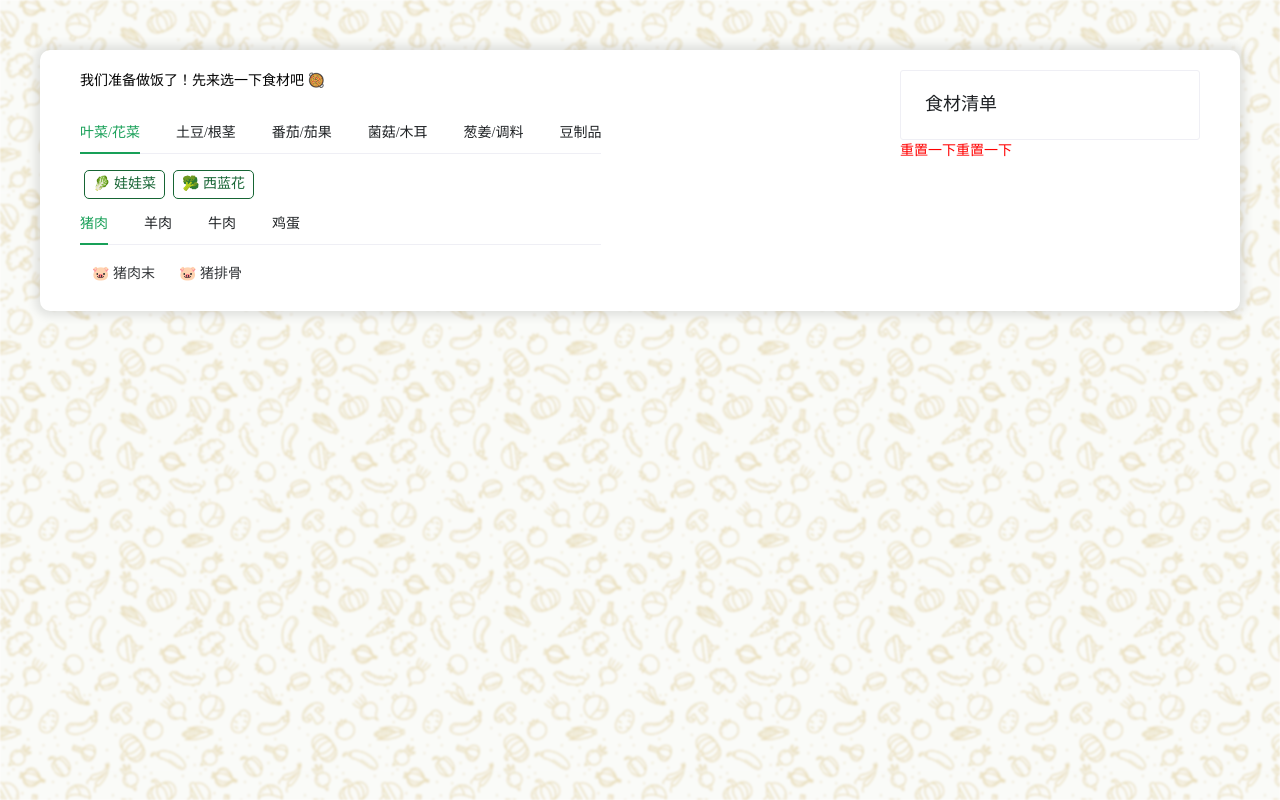
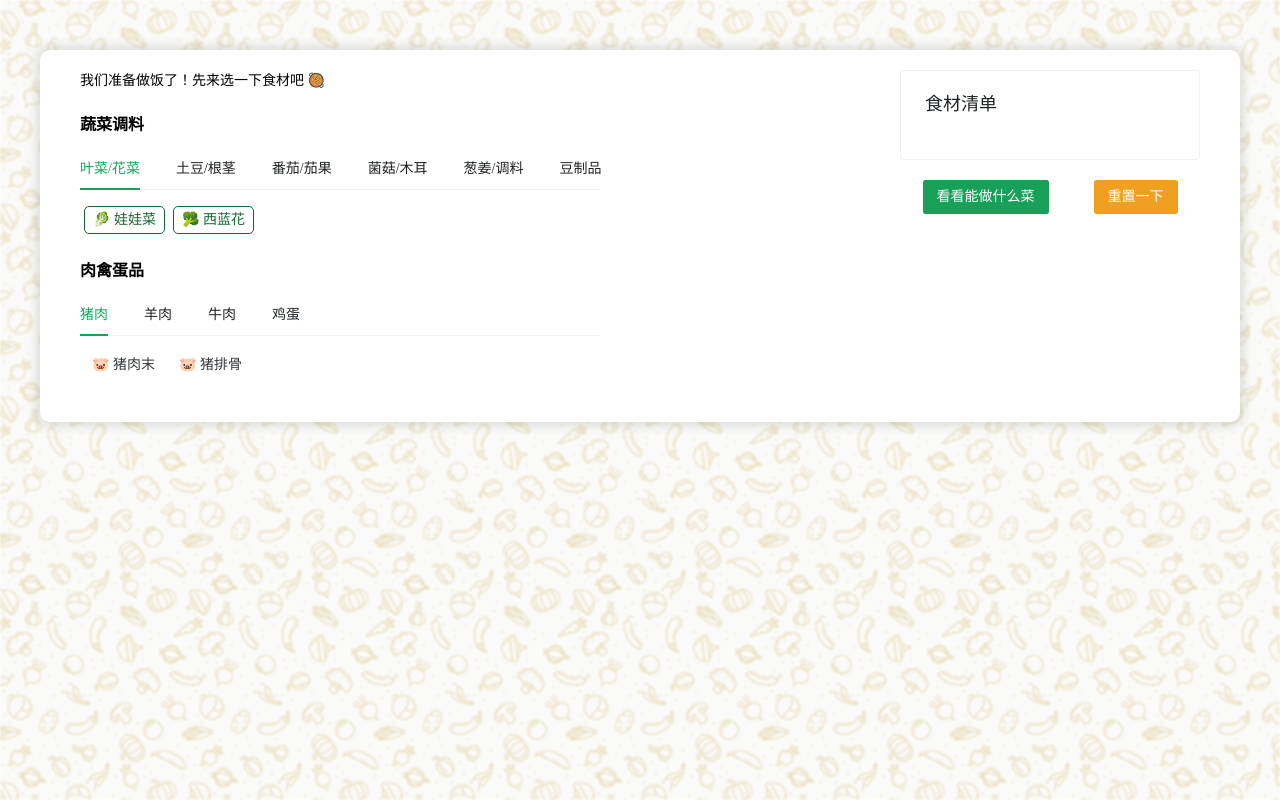
Before and after one commit to ursazoo/cook-master, a Vue app: page / in a window 1280 px wide. Built offline with nearby package versions, Linux system fonts and the light colour scheme; a web font is replaced by a local one.

Commit message:
feat: 完成基本功能开发

```diff
--- a/src/App.vue
+++ b/src/App.vue
@@ -1,11 +1,15 @@
-<script setup lang="ts"></script>
+<template>
+  <n-config-provider inline-theme-disabled>
+    <div class="container">
+      <div class="background" />
+      <RouterView />
+    </div>
+  </n-config-provider>
+</template>
 
-<template>
-  <div class="container">
-    <div class="background" />
-    <RouterView />
-  </div>
-</template>
+<script setup lang="ts">
+import { NConfigProvider } from 'naive-ui';
+</script>
 
 <style lang="scss" scoped>
 .background {
--- a/src/components/filter-compose/FilterCompose.vue
+++ b/src/components/filter-compose/FilterCompose.vue
@@ -1,7 +1,8 @@
 <template>
   <div class="filterComposeContainer">
-    <div style="margin-bottom: 20px">我们准备做饭了！先来选一下食材吧 🥘</div>
-    <div>
+    <div class="title">我们准备做饭了！先来选一下食材吧 🥘</div>
+    <div class="filter-container">
+      <div class="filter-title">蔬菜调料</div>
       <n-tabs type="line" animated class="tagsContainer">
         <n-tab-pane
           v-for="label in vegetableTypes"
@@ -20,7 +21,8 @@
         </n-tab-pane>
       </n-tabs>
     </div>
-    <div>
+    <div class="filter-container">
+      <div class="filter-title">肉禽蛋品</div>
       <n-tabs type="line" animated class="tagsContainer">
         <n-tab-pane
           v-for="label in meatTypes"
@@ -175,6 +177,19 @@ function onSelect(type: TIngredient, ingredient: any) {
 </script>
 
 <style lang="scss" scoped>
+.title {
+  margin-bottom: 20px;
+}
+
+.filter-title {
+  margin-bottom: 10px;
+  font-size: 16px;
+  font-weight: bold;
+}
+
+.filter-container {
+  margin-bottom: 20px;
+}
 .n-tab-pane {
   display: flex;
   flex-wrap: wrap;
--- /dev/null
+++ b/src/components/icons/SVGClose.vue
@@ -0,0 +1,18 @@
+<template>
+  <svg
+    t="1677550196855"
+    class="icon"
+    viewBox="0 0 1024 1024"
+    version="1.1"
+    xmlns="http://www.w3.org/2000/svg"
+    p-id="9318"
+    width="30"
+    height="30"
+  >
+    <path
+      d="M997.546667 154.225778L639.772444 512l357.774223 357.774222a90.339556 90.339556 0 0 1-127.772445 127.772445L512 639.772444l-357.774222 357.774223a90.339556 90.339556 0 0 1-127.772445-127.772445L384.227556 512 26.453333 154.225778A90.339556 90.339556 0 0 1 154.225778 26.453333L512 384.227556 869.774222 26.453333a90.339556 90.339556 0 0 1 127.772445 127.772445z"
+      fill="#d81e06"
+      p-id="9319"
+    ></path>
+  </svg>
+</template>
--- a/src/components/summary-card/SummaryCard.vue
+++ b/src/components/summary-card/SummaryCard.vue
@@ -1,51 +1,212 @@
 <template>
   <div class="summaryCardContainer">
-    <NCard title="食材清单" style="width: 300px">
-      <div v-if="store.ingredients?.vegetable?.length">蔬菜调料</div>
-      <div v-for="item in store.ingredients?.vegetable">
+    <NCard title="食材清单" class="cardContainer">
+      <n-collapse
+        arrow-placement="right"
+        accordion
+        :expanded-names="expandedName"
+        @item-header-click="onExpandClick($event)"
+      >
+        <template v-for="type in store.ingredientTypes">
+          <n-collapse-item
+            v-if="store.ingredients[type]?.length"
+            :title="`${EIngredient[type]} x ${store.ingredients?.[type]?.length}`"
+            :name="type"
+          >
+            <div
+              v-for="item in store.ingredients?.[type]"
+              class="ingredientItem"
+              @mouseenter="onMouseEnter(item.id)"
+              @mouseleave="onMouseLeave()"
+            >
+              <div class="ingredientName">{{ `${item.emoji} ${item.name}` }}</div>
+              <SVGClose
+                v-if="hoverId === item.id"
+                class="closeIcon"
+                @click="store.remove(type, item)"
+              />
+            </div>
+          </n-collapse-item>
+        </template>
+        <!-- <n-collapse-item
+          v-if="store.ingredients?.vegetable?.length"
+          :title="`${EIngredient.vegetable} x ${store.ingredients?.vegetable?.length}`"
+          name="vegetable"
+        >
+          <div
+            v-for="item in store.ingredients?.vegetable"
+            class="ingredientItem"
+            @mouseenter="onMouseEnter(item.id)"
+            @mouseleave="onMouseLeave()"
+          >
+            <div class="ingredientName">{{ `${item.emoji} ${item.name}` }}</div>
+            <SVGClose v-if="hoverId === item.id" class="closeIcon" />
+          </div>
+        </n-collapse-item>
+
+        <n-collapse-item
+          v-if="store.ingredients?.meat?.length"
+          :title="`${EIngredient.meat} x ${store.ingredients?.meat?.length}`"
+          name="meat"
+        >
+          <div v-for="item in store.ingredients?.meat" class="ingredientItem">
+            <div class="ingredientName">{{ `${item.emoji} ${item.name}` }}</div>
+            <SVGClose class="closeIcon" />
+          </div>
+        </n-collapse-item>
+
+        <n-collapse-item
+          v-if="store.ingredients?.aquatic?.length"
+          :title="`${EIngredient.aquatic} x ${store.ingredients?.aquatic?.length}`"
+          name="aquatic"
+        >
+          <div v-for="item in store.ingredients?.aquatic" class="ingredientItem">
+            <div class="ingredientName">{{ `${item.emoji} ${item.name}` }}</div>
+            <SVGClose class="closeIcon" />
+          </div>
+        </n-collapse-item>
+
+        <n-collapse-item
+          v-if="store.ingredients?.stapleFood?.length"
+          :title="`${EIngredient.stapleFood} x ${store.ingredients?.stapleFood?.length}`"
+          name="stapleFood"
+        >
+          <div v-for="item in store.ingredients?.stapleFood" class="ingredientItem">
+            <div class="ingredientName">{{ `${item.emoji} ${item.name}` }}</div>
+            <SVGClose class="closeIcon" />
+          </div>
+        </n-collapse-item>
+
+        <n-collapse-item
+          v-if="store.ingredients?.utensil?.length"
+          :title="`${EIngredient.utensil} x ${store.ingredients?.utensil?.length}`"
+          name="utensil"
+        >
+          <div v-for="item in store.ingredients?.utensil" class="ingredientItem">
+            <div class="ingredientName">{{ `${item.emoji} ${item.name}` }}</div>
+            <SVGClose class="closeIcon" />
+          </div>
+        </n-collapse-item> -->
+      </n-collapse>
+
+      <!-- <div v-if="store.ingredients?.vegetable?.length">
+        <div>{{ EIngredient.vegetable }}</div>
+      </div>
+      <div
+        v-for="item in store.ingredients?.vegetable"
+        class="ingredientItem"
+        @mouseenter="onMouseEnter(item.id)"
+        @mouseleave="onMouseLeave()"
+      >
         <div>{{ `${item.emoji} ${item.name}` }}</div>
+        <SVGClose v-if="hoverId === item.id" class="closeIcon" />
+      </div> -->
+
+      <!-- <div v-if="store.ingredients?.meat?.length">{{ EIngredient.meat }}</div>
+      <div v-for="item in store.ingredients?.meat" class="ingredientItem">
+        <div>{{ `${item.emoji} ${item.name}` }}</div>
+        <SVGClose class="closeIcon" />
+      </div> -->
+
+      <!-- <div v-if="store.ingredients?.aquatic?.length">{{ EIngredient.aquatic }}</div>
+      <div v-for="item in store.ingredients?.aquatic" class="ingredientItem">
+        <div>{{ `${item.emoji} ${item.name}` }}</div>
+        <SVGClose />
+      </div> -->
+
+      <!-- <div v-if="store.ingredients?.stapleFood?.length">{{ EIngredient.stapleFood }}</div>
+      <div v-for="item in store.ingredients?.stapleFood" class="ingredientItem">
+        <div>{{ `${item.emoji} ${item.name}` }}</div>
+        <SVGClose />
       </div>
 
-      <div v-if="store.ingredients?.meat?.length">肉禽蛋品</div>
-      <div v-for="item in store.ingredients?.meat">
+      <div v-if="store.ingredients?.utensil?.length">{{ EIngredient.utensil }}</div>
+      <div v-for="item in store.ingredients?.utensil" class="ingredientItem">
         <div>{{ `${item.emoji} ${item.name}` }}</div>
-      </div>
-
-      <div v-if="store.ingredients?.aquatic?.length">海鲜水产</div>
-      <div v-for="item in store.ingredients?.aquatic">
-        <div>{{ `${item.emoji} ${item.name}` }}</div>
-      </div>
-
-      <div v-if="store.ingredients?.stapleFood?.length">米饭面食</div>
-      <div v-for="item in store.ingredients?.stapleFood">
-        <div>{{ `${item.emoji} ${item.name}` }}</div>
-      </div>
-
-      <div v-if="store.ingredients?.utensil?.length">厨具</div>
-      <div v-for="item in store.ingredients?.utensil">
-        <div>{{ `${item.emoji} ${item.name}` }}</div>
-      </div>
+        <SVGClose />
+      </div> -->
     </NCard>
-    <div style="display: flex">
-      <div @click="handleReset()">重置一下</div>
-      <div @click="handleReset()">重置一下</div>
+    <div class="operationContainer">
+      <NButton type="primary" @click="handleSearch()">看看能做什么菜</NButton>
+      <NButton type="warning" @click="handleReset()">重置一下</NButton>
     </div>
   </div>
 </template>
 
 <script setup lang="ts">
-import { NCard } from 'naive-ui';
-import { useIngredientStore, type TIngredient, type IIngredient } from '../../stores/ingredient';
+import { NButton, NCard, NCollapse, NCollapseItem } from 'naive-ui';
+import {
+  useIngredientStore,
+  type TIngredient,
+  type IIngredient,
+  EIngredient,
+} from '../../stores/ingredient';
+import SVGClose from '@/components/icons/SVGClose.vue';
+import { ref, computed } from 'vue';
+
+console.log(EIngredient);
 
 const store = useIngredientStore();
+const hoverId = ref('');
+
+const expandedName = computed(() => {
+  console.log(`store.expandedName: ${store.expandedName}`);
+  return store.expandedName;
+});
 
 function handleReset() {
   store.reset();
+}
+
+function handleSearch() {
+  console.log(store.ingredients);
+}
+
+function onMouseEnter(id: string) {
+  hoverId.value = id;
+}
+
+function onMouseLeave() {
+  hoverId.value = '';
+}
+
+function onExpandClick(event: any) {
+  store.setExpandedName(event.name);
 }
 </script>
 
 <style lang="scss" scoped>
 .summaryCardContainer {
-  color: red;
+  .cardContainer {
+    width: 300px;
+
+    .ingredientItem {
+      width: 100%;
+      display: flex;
+      align-items: center;
+      justify-content: space-between;
+      margin: 5px 0;
+      padding: 5px 10px 5px 0;
+      cursor: default;
+      transition: 0.2s linear all;
+      &:hover {
+        box-shadow: 0 4px 6px -1px rgb(0 0 0 / 10%), 0 2px 4px -2px rgb(0 0 0 / 10%);
+      }
+      .ingredientName {
+        padding: 0 10px;
+      }
+      .closeIcon {
+        width: 10px;
+        height: 10px;
+        cursor: pointer;
+      }
+    }
+  }
+  .operationContainer {
+    display: flex;
+    justify-content: space-around;
+    align-items: center;
+    margin-top: 20px;
+  }
 }
 </style>
--- a/src/stores/ingredient.ts
+++ b/src/stores/ingredient.ts
@@ -7,6 +7,14 @@ export interface IIngredient {
   id: string;
   name: string;
   emoji: string;
+}
+
+export enum EIngredient {
+  'vegetable' = '蔬菜调料',
+  'meat' = '肉禽蛋品',
+  'aquatic' = '海鲜水产',
+  'stapleFood' = '主食面点',
+  'utensil' = '厨具',
 }
 
 // export type IIngredient = {
@@ -41,6 +49,10 @@ export const useIngredientStore = defineStore('ingredient', () => {
 
   const ingredients = ref(initialState);
 
+  const expandedName = ref<TIngredient>();
+
+  const ingredientTypes: TIngredient[] = ['vegetable', 'meat', 'aquatic', 'stapleFood', 'utensil'];
+
   function reset() {
     ingredients.value.vegetable = [];
     ingredients.value.meat = [];
@@ -53,14 +65,35 @@ export const useIngredientStore = defineStore('ingredient', () => {
     console.log('will add');
     // if (ingredients.value[type].every((item: IIngredient) => item.id !== ingredient.id)) {}
     ingredients.value[type] = [...ingredients.value[type], ingredient];
+    expandedName.value = type;
     console.log(ingredients.value[type]);
   }
 
   function remove(type: TIngredient, ingredient: IIngredient) {
     console.log('will remove');
     ingredients.value[type] = ingredients.value[type].filter((item) => item.id !== ingredient.id);
+    if (ingredients.value[type].length) {
+      expandedName.value = type;
+    } else {
+      for (let key in ingredients.value) {
+        console.log(`key: ${key}`);
+        if (ingredients.value[key].length) {
+          debugger;
+          expandedName.value = key as TIngredient;
+          break;
+        } else {
+          expandedName.value = undefined;
+          break;
+        }
+      }
+    }
+
     console.log(ingredients.value[type]);
   }
 
-  return { ingredients, add, remove, reset };
+  function setExpandedName(type: TIngredient) {
+    expandedName.value = type;
+  }
+
+  return { ingredients, ingredientTypes, expandedName, add, remove, reset, setExpandedName };
 });
```
